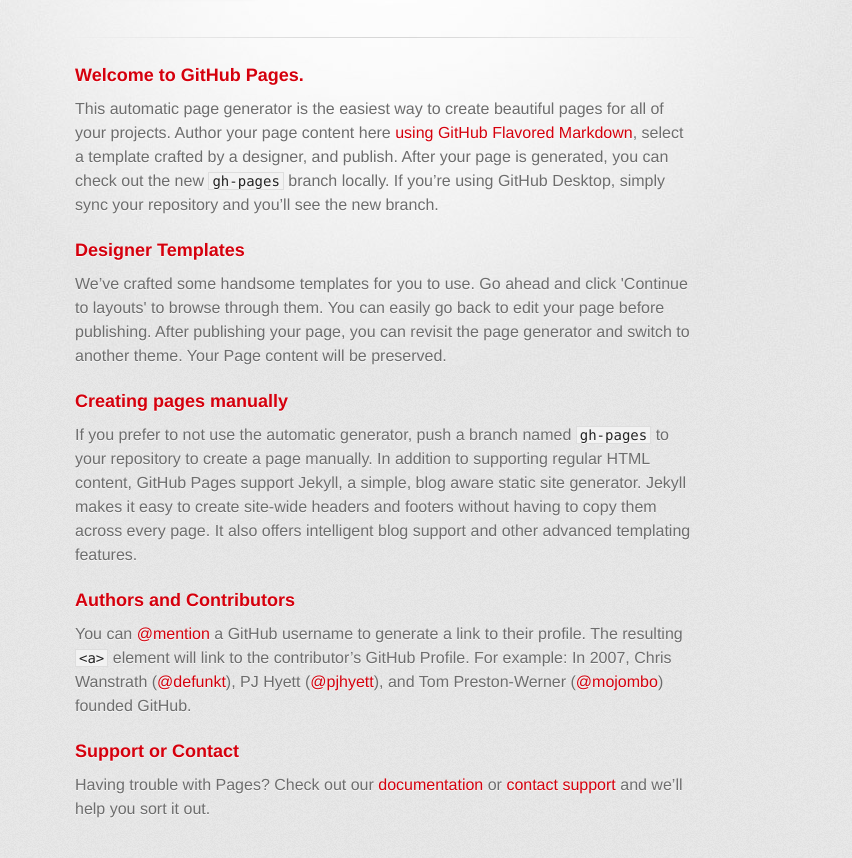
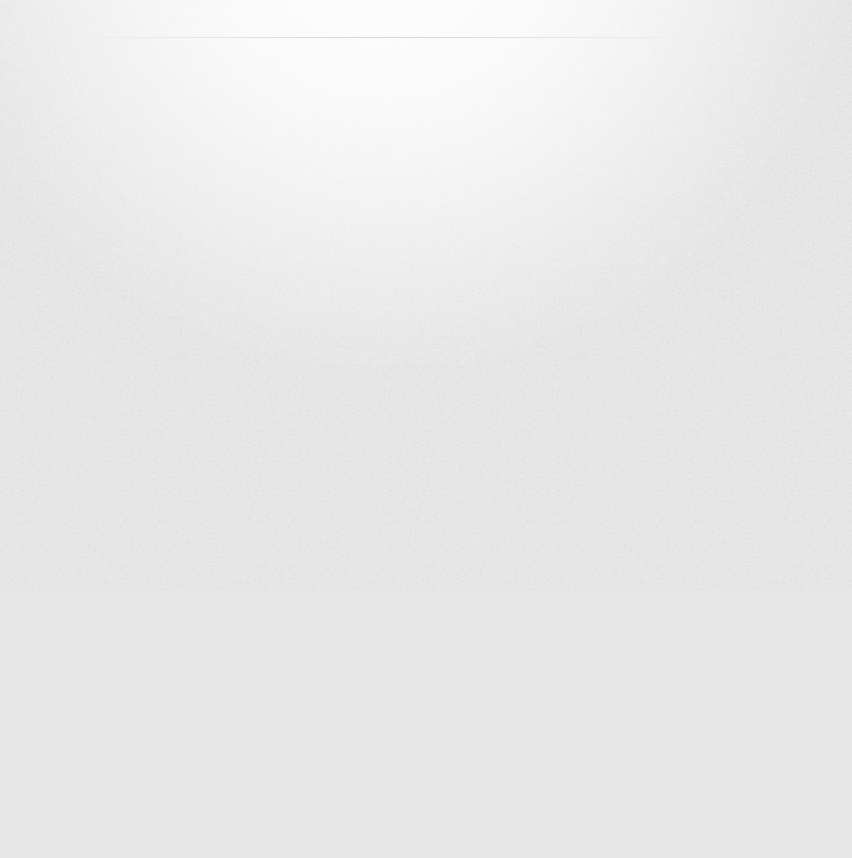
Before and after one commit to crystalynliu/First-Step, a plain HTML site: page index.html in a window 1280 px wide. Shown: the part 209-1067 px from the top of the page, without its empty margins (255-1107 px from the left). After the commit the page ends 800 px from the top, so only its background shows below. Drawn offline with Linux system fonts and the light colour scheme; a web font is replaced by a local one.

Commit message:
First-Step

```diff
--- a/index.html
+++ b/index.html
@@ -10,7 +10,7 @@
     <!--[if lt IE 9]>
     <script src="//html5shiv.googlecode.com/svn/trunk/html5.js"></script>
     <![endif]-->
-    <title>Crystalynliu.GitHub.com by crystalynliu</title>
+    <title>First Step</title>
   </head>
 
   <body>
@@ -18,8 +18,8 @@
       <div class="inner">
 
         <header>
-          <h1>Crystalynliu.GitHub.com</h1>
-          <h2>Note_Blog</h2>
+	  <h1>First Step</h1>
+          <h2>Html5 as Clock</h2>
         </header>
 
         <section id="downloads" class="clearfix">
@@ -28,31 +28,9 @@
 
         <hr>
 
-        <section id="main_content">
-          <h3>
-<a id="welcome-to-github-pages" class="anchor" href="#welcome-to-github-pages" aria-hidden="true"><span class="octicon octicon-link"></span></a>Welcome to GitHub Pages.</h3>
-
-<p>This automatic page generator is the easiest way to create beautiful pages for all of your projects. Author your page content here <a href="https://guides.github.com/features/mastering-markdown/">using GitHub Flavored Markdown</a>, select a template crafted by a designer, and publish. After your page is generated, you can check out the new <code>gh-pages</code> branch locally. If you’re using GitHub Desktop, simply sync your repository and you’ll see the new branch.</p>
-
-<h3>
-<a id="designer-templates" class="anchor" href="#designer-templates" aria-hidden="true"><span class="octicon octicon-link"></span></a>Designer Templates</h3>
-
-<p>We’ve crafted some handsome templates for you to use. Go ahead and click 'Continue to layouts' to browse through them. You can easily go back to edit your page before publishing. After publishing your page, you can revisit the page generator and switch to another theme. Your Page content will be preserved.</p>
-
-<h3>
-<a id="creating-pages-manually" class="anchor" href="#creating-pages-manually" aria-hidden="true"><span class="octicon octicon-link"></span></a>Creating pages manually</h3>
-
-<p>If you prefer to not use the automatic generator, push a branch named <code>gh-pages</code> to your repository to create a page manually. In addition to supporting regular HTML content, GitHub Pages support Jekyll, a simple, blog aware static site generator. Jekyll makes it easy to create site-wide headers and footers without having to copy them across every page. It also offers intelligent blog support and other advanced templating features.</p>
-
-<h3>
-<a id="authors-and-contributors" class="anchor" href="#authors-and-contributors" aria-hidden="true"><span class="octicon octicon-link"></span></a>Authors and Contributors</h3>
-
-<p>You can <a href="https://github.com/blog/821" class="user-mention">@mention</a> a GitHub username to generate a link to their profile. The resulting <code>&lt;a&gt;</code> element will link to the contributor’s GitHub Profile. For example: In 2007, Chris Wanstrath (<a href="https://github.com/defunkt" class="user-mention">@defunkt</a>), PJ Hyett (<a href="https://github.com/pjhyett" class="user-mention">@pjhyett</a>), and Tom Preston-Werner (<a href="https://github.com/mojombo" class="user-mention">@mojombo</a>) founded GitHub.</p>
-
-<h3>
-<a id="support-or-contact" class="anchor" href="#support-or-contact" aria-hidden="true"><span class="octicon octicon-link"></span></a>Support or Contact</h3>
-
-<p>Having trouble with Pages? Check out our <a href="https://help.github.com/pages">documentation</a> or <a href="https://github.com/contact">contact support</a> and we’ll help you sort it out.</p>
+        <section id="main_content" style="background-color:black">
+		<div style="text-align:center;clear:both;">
+		<script src = ""
         </section>
 
         <footer>
```
